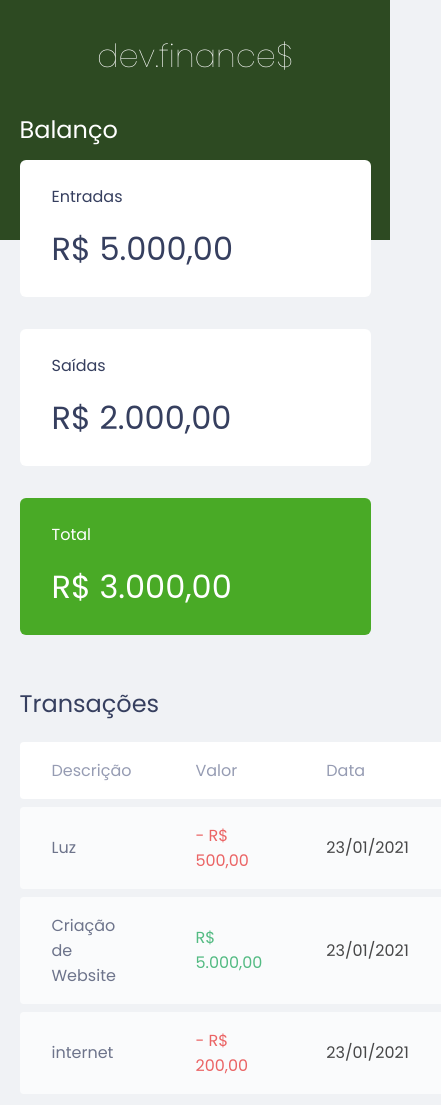
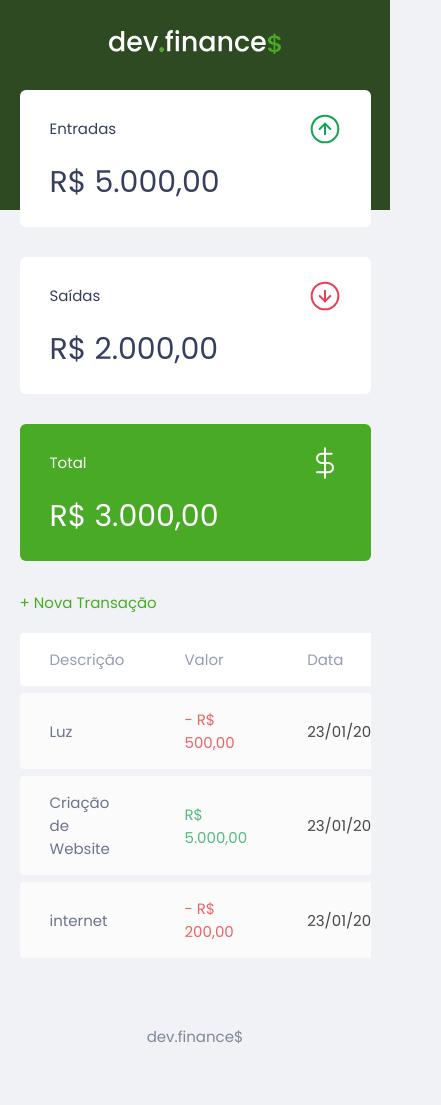
Before and after one commit to breno-facanha/MARATONA-DISCOVERY-CONTROLE-FINANCAS, a plain HTML site: page index.html in a window 390 px wide. Shown: the top 1105 px of the page, 441 px wide, since content can reach past the window. After the commit the page ends 1078 px from the top, so only its background shows below. Drawn offline with Linux system fonts and the light colour scheme.

Commit message:
responsividade e imagens
Introduzindo responsividade  para mobile e imagens

```diff
--- a/index.html
+++ b/index.html
@@ -17,27 +17,47 @@
 
     <header>
 
-        <h1 id="logo">dev.finance$</h1>
+        <img src="./assets/logo.svg" alt="Logo Dev Finance">
 
     </header>
 
     <main class="container">
 
         <section id="balance">
-            <h2>Balanço</h2>
+            <h2 class="sr-only">Balanço</h2>
 
             <div class="card">
-                <h3>Entradas</h3>
+                <h3>
+                   <span>
+                    Entradas
+                    </span>
+
+                    <img src="./assets/income.svg" alt="Imagen de entradas">
+                </h3>
                 <p>R$ 5.000,00</p>
             </div>
 
             <div class="card">
-                <h3>Saídas</h3>
+                <h3>
+                    <span>
+                        Saídas
+                    </span>
+
+                    <img src="./assets/expense.svg" alt="Imagen de saídas">
+                </h3>
+
                 <p>R$ 2.000,00</p>
             </div>
 
             <div class="card total">
-                <h3>Total</h3>
+                <h3>
+                    <span>
+                        Total
+                    </span>
+
+                    <img src="./assets/total.svg" alt="Imagen de Total">
+                </h3>
+
                 <p>R$ 3.000,00</p>
             </div>
 
@@ -45,7 +65,9 @@
 
         <section id="transaction">
 
-            <h2>Transações</h2>
+            <h2 class="sr-only">Transações</h2>
+
+            <a href="#" class="button new">+ Nova Transação</a>
 
             <table id="data-table">
                 <thead>
@@ -53,6 +75,7 @@
                         <th>Descrição</th>
                         <th>Valor</th>
                         <th>Data</th>
+                        <th></th>
                     </tr>
                 </thead>
 
@@ -61,16 +84,25 @@
                         <td class="description">Luz</td>
                         <td class="expense">- R$ 500,00</td>
                         <td class="date">23/01/2021</td>
+                        <td>
+                            <img src="./assets/minus.svg" alt="Remover Transação">
+                        </td>
                     </tr>
                     <tr>
                         <td class="description">Criação de Website</td>
                         <td class="income">R$ 5.000,00</td>
                         <td class="date">23/01/2021</td>
+                        <td>
+                            <img src="./assets/minus.svg" alt="Remover Transação">
+                        </td>
                     </tr>
                     <tr>
                         <td class="description">internet</td>
                         <td class="expense">- R$ 200,00</td>
                         <td class="date">23/01/2021</td>
+                        <td>
+                            <img src="./assets/minus.svg" alt="Remover Transação">
+                        </td>
                     </tr>
                 </tbody>
             </table>
--- a/style.css
+++ b/style.css
@@ -8,10 +8,27 @@
     box-sizing: border-box;
 }
 
+html{
+    font-size: 93.75%; /* 15px */
+}
+
 body{
     font-family: 'Poppins', sans-serif;
     background: #f0f2f5;
 }
+
+.sr-only{
+    position: absolute;
+    width: 1px;
+    height: 1px;
+    padding: 1px;
+    margin: -1px;
+    overflow: hidden;
+    clip: rect(0, 0, 0, 0);
+    white-space: nowrap;
+    border-width: 0;
+}
+
 
 /* ------ TITLES -------*/
 
@@ -21,6 +38,21 @@ h2{
     color: var(--dark-blue);
     font-weight: 400;
 }
+
+/* --- LINKS E BUTTÕES ---*/
+a{
+    color: #49aa26;
+    text-decoration: none;
+}
+a:hover{
+    color: #3dd705;
+}
+
+.button.new{
+    display: inline-block;
+    margin-bottom: 0.8rem;
+}
+
 /* ------ HEADER -------*/
 header{
     background-color: #2D4A22;
@@ -62,6 +94,10 @@ header h1{
 .card h3{
     font-weight: normal;
     font-size: 1rem;
+
+    display: flex;
+    align-items: center;
+    justify-content: space-between;
 }
 
 .card p {
@@ -77,8 +113,10 @@ header h1{
 /* ------ TABLE -------*/
 
 #data-table{
+    display: block;
     width: 100%;
     border-spacing: 0 0.5rem;
+    overflow-x: auto;
 }
 
 table th{
@@ -109,6 +147,11 @@ table tbody tr td:first-child{
     border-radius: 0.25rem 0 0 0.25rem;
 }
 
+table thead tr th:last-child,
+table tbody tr td:last-child{
+    border-radius: 0 0.25rem 0.25rem 0  ;
+}
+
 td.description{
     color: var(--dark-blue);
 }
@@ -130,3 +173,18 @@ footer{
 
     opacity: 0.6;
 }
+
+/* ------ RESPONSIVE -------*/
+
+@media(min-width: 800px) {
+    html{
+        font-size: 87.5%; /* 14px */
+    }
+
+    #balance{
+        display: flex;
+        align-items: center;
+        justify-content: center;
+        gap: 2rem;
+    }
+}
```
